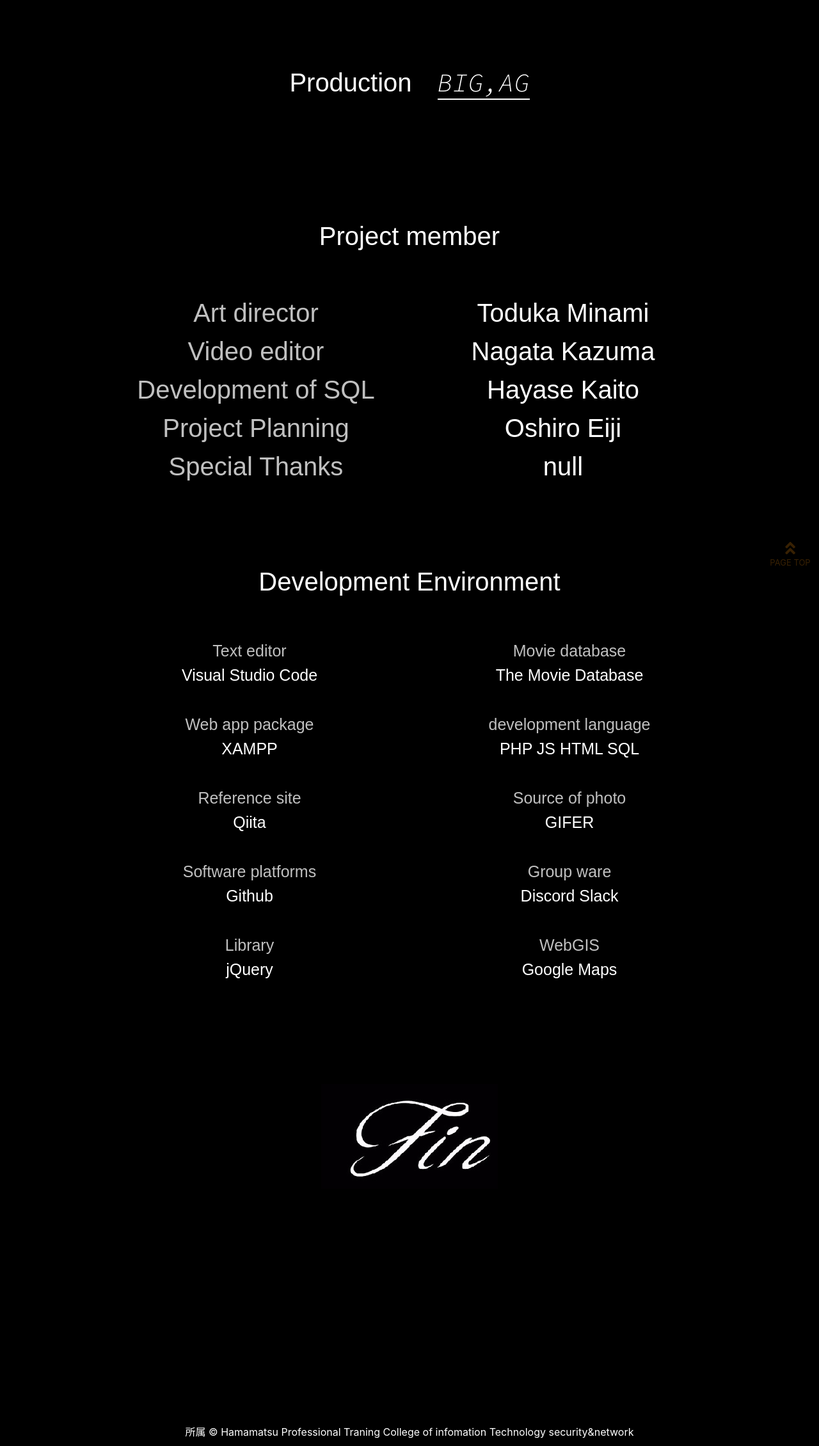
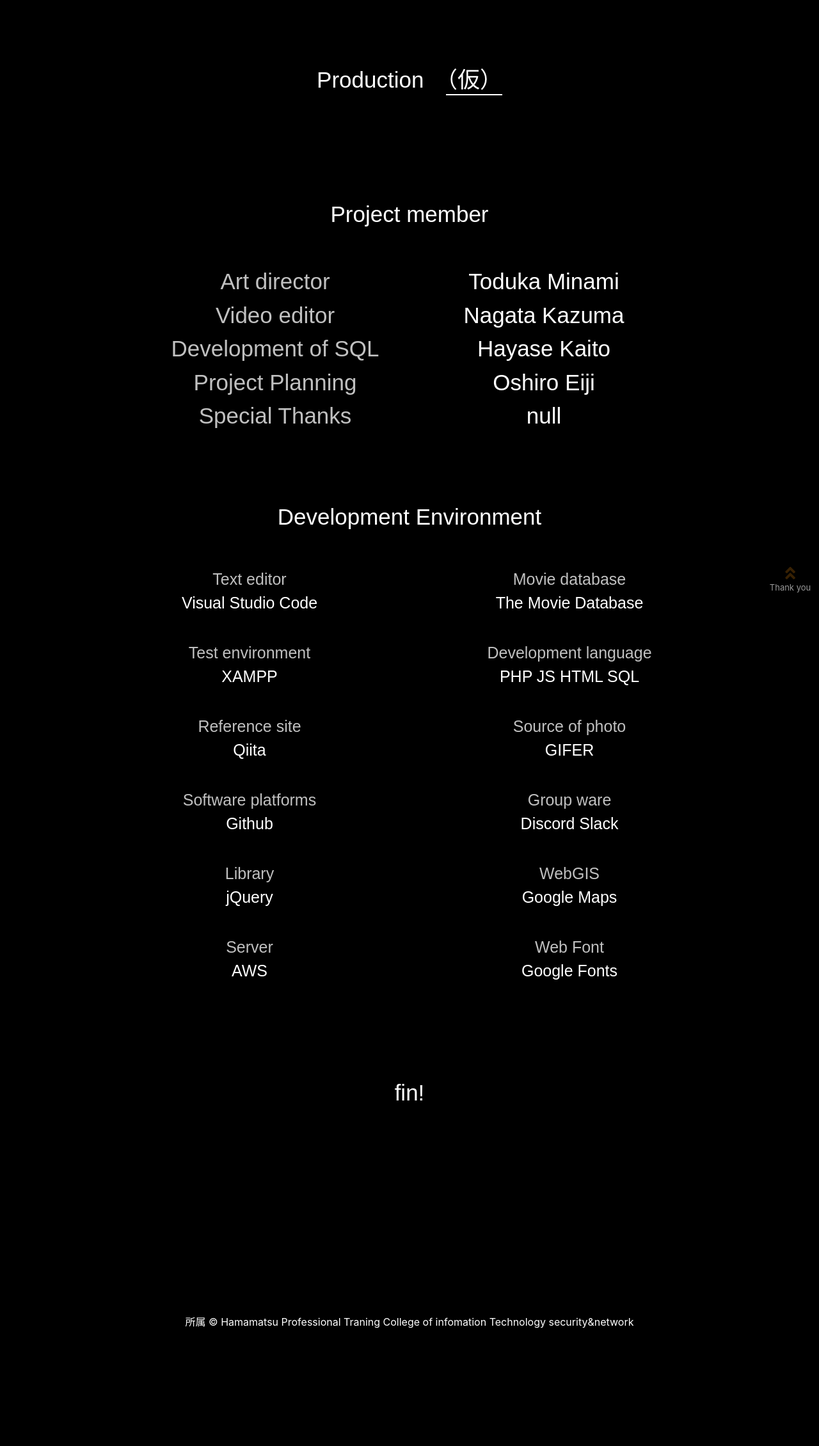
Before and after one commit to NagataKazuma/BIGEIJI, a PHP site: page /sotuken/about.php in a window 1280 px wide. Shown: the whole page at 64% size. After the commit the page ends 2076 px from the top, so only its background shows below. Run offline with PHP 8.4, Linux system fonts and the light colour scheme; some libraries are stand-ins or nearby versions.

Commit message:
Add files via upload

```diff
--- a/about.php
+++ b/about.php
@@ -19,6 +19,7 @@
     <link href="https://fonts.googleapis.com/css?family=IM+Fell+DW+Pica+SC rel=" stylesheet">
     <link href="https://fonts.googleapis.com/css?family=Quicksand rel=" stylesheet">
     <link href="https://fonts.googleapis.com/css2?family=Source+Code+Pro:ital,wght@1,300&display=swap" rel="stylesheet">
+    <link href="https://fonts.googleapis.com/css2?family=Dancing+Script:wght@700&display=swap" rel="stylesheet">
     <!-- アバウト用スタイルシート -->
     <style type="text/css">
         .about-font {
@@ -28,6 +29,12 @@
 
         body {
             background-color: rgb(0, 0, 0);
+        }
+
+        html,
+        body {
+            overflow: hidden;
+            pointer-events: none;
         }
 
         .footer a {
@@ -94,12 +101,30 @@
         .product-name {
             font-family: 'Source Code Pro', monospace;
         }
+
+        .top_text {
+            font-size: 35px;
+        }
+
+        #page_top a::after {
+            content: 'Thank you';
+            font-size: 13px;
+            color: #5e3705;
+            position: absolute;
+            top: 45px;
+            bottom: 0;
+            right: 0;
+            left: 0;
+            margin: auto;
+            text-align: center;
+            color: #ffffff;
+        }
     </style>
 
     <script type="text/javascript">
         // 設定開始（スクロールの動きを設定してください）
 
-        var speed = 20; // スクロールのスピード（1に近いほど速く）
+        var speed = 15; // スクロールのスピード（1に近いほど速く）
         var move = 1; // スクロールのなめらかさ（1に近いほどなめらかに）
 
         // 設定終了
@@ -133,8 +158,8 @@
             }
 
             if (nx == x && ny == y) { // スクロールし終わっていたら処理を終了
-                // トップページへ自動遷移
-                // location.href = "http://localhost/sotuken/top.php";
+                // トップページへ自動遷移※開発中はコメントアウト推奨
+                location.href = "http://localhost/sotuken/top.php";
 
                 clearTimeout(rep);
 
@@ -154,7 +179,7 @@
     <!-- <audio src="img/amatsuki.mp3" autoplay loop></audio> -->
     <div class="wrapper">
         <!-- ページトップに戻す描写 -->
-        <div id="page_top"><a href="#"></a></div>
+        <div id="page_top"><a href="http://localhost/sotuken/top.php"></a></div>
         <!-- ローディング画面 -->
         <!-- <script>
             jQuery(function() {
@@ -191,7 +216,7 @@
             <br />
             <div class=top_text>
                 <div class="about-font">
-                    Production　<span class="product-name" style="border-bottom: solid 2px;">BIG,AG</span></span><br /><br /><br /><br />
+                    Production　<span class="product-name" style="border-bottom: solid 2px;">（仮）</span></span><br /><br /><br /><br />
                     Project member<br /><br />
                     <span class="Postion">Art director</span><span class="Name">Toduka Minami</span><br />
                     <span class="Postion">Video editor</span><span class="Name">Nagata Kazuma</span><br />
@@ -204,8 +229,8 @@
                         <div class="floattest"><span class="soft">Movie database</span><span class="soft-name">The Movie Database</span></div>
                     </div>
                     <div class="floatall">
-                        <div class="floattest"><span class="soft">Web app package</span><span class="soft-name">XAMPP</span></div>
-                        <div class="floattest"><span class="soft">development language</span><span class="soft-name">PHP JS HTML SQL</span></div>
+                        <div class="floattest"><span class="soft">Test environment</span><span class="soft-name">XAMPP</span></div>
+                        <div class="floattest"><span class="soft">Development language</span><span class="soft-name">PHP JS HTML SQL</span></div>
                     </div>
                     <div class="floatall">
                         <div class="floattest"><span class="soft">Reference site</span><span class="soft-name">Qiita</span></div>
@@ -219,14 +244,20 @@
                         <div class="floattest"><span class="soft">Library</span><span class="soft-name">jQuery</span></div>
                         <div class="floattest"><span class="soft">WebGIS</span><span class="soft-name">Google Maps</span></div>
                     </div>
-                    <br /><br /><a href="http://localhost/sotuken/top.php?movie_title"><img src="img/fin.jpg"></a>
+                    <div class="floatall">
+                        <div class="floattest"><span class="soft">Server</span><span class="soft-name">AWS</span></div>
+                        <div class="floattest"><span class="soft">Web Font</span><span class="soft-name">Google Fonts</span></div>
+                    </div>
+                    <br /><br />
+                    <div class="fin-text">fin!</div>
+                    </a>
                 </div>
             </div>
 
 
     </div>
     <div class="push"></div>
-    <br /><br /><br /><br /><br /><br /><br /><br /><br /><br /><br /><br />
+    <br /><br /><br /><br /><br /><br /><br /><br /><br /><br />
     <!-- ページ最下部フッター -->
     <footer>
         <div class=footer>
--- a/eigakan.php
+++ b/eigakan.php
@@ -90,8 +90,4 @@
         <div class=footer>
             <span class="footer-span"><a href="https://www.hamasen.ac.jp/dept/security/">&copy; R2 HAMAJO security&network</a></span>
             <span class="footer-span"><a href="http://localhost/sotuken/help.php">お問い合わせ</a></span>
-            <span class="footer-span"><a href=http://localhost/sotuken/about.php>このサイトについて </a> <div></span>
-    </footer>
-</body>
-
-</html>
+            <span class="footer-span"><a href=http://localhost/sotuken/about.php>このサイトについて </a> </span> </div> </footer> </body> </html>
--- a/help.php
+++ b/help.php
@@ -97,8 +97,4 @@
         <div class=footer>
             <span class="footer-span"><a href="https://www.hamasen.ac.jp/dept/security/">&copy; R2 HAMAJO security&network</a></span>
             <span class="footer-span"><a href="http://localhost/sotuken/help.php">お問い合わせ</a></span>
-            <span class="footer-span"><a href=http://localhost/sotuken/about.php>このサイトについて </a> <div></span>
-    </footer>
-</body>
-
-</html>
+            <span class="footer-span"><a href=http://localhost/sotuken/about.php>このサイトについて </a> </span> </div> </footer> </body> </html>
--- a/help_form_check.php
+++ b/help_form_check.php
@@ -130,8 +130,4 @@
                     <div class=footer>
                         <span class="footer-span"><a href="https://www.hamasen.ac.jp/dept/security/">&copy; R2 HAMAJO security&network</a></span>
                         <span class="footer-span"><a href="http://localhost/sotuken/help.php">お問い合わせ</a></span>
-                        <span class="footer-span"><a href=http://localhost/sotuken/about.php>このサイトについて </a> <div></span>
-                </footer>
-        </body>
-
-</html>
+                        <span class="footer-span"><a href=http://localhost/sotuken/about.php>このサイトについて </a> </span> </div> </footer> </body> </html>
--- a/login.php
+++ b/login.php
@@ -91,8 +91,4 @@
         <div class=footer>
             <span class="footer-span"><a href="https://www.hamasen.ac.jp/dept/security/">&copy; R2 HAMAJO security&network</a></span>
             <span class="footer-span"><a href="http://localhost/sotuken/help.php">お問い合わせ</a></span>
-            <span class="footer-span"><a href=http://localhost/sotuken/about.php>このサイトについて </a> <div></span>
-    </footer>
-</body>
-
-</html>
+            <span class="footer-span"><a href=http://localhost/sotuken/about.php>このサイトについて </a> </span> </div> </footer> </body> </html>
```
Also changed, not shown: movie_search.php (+8 -9 lines), top.php (+10 -13 lines).
